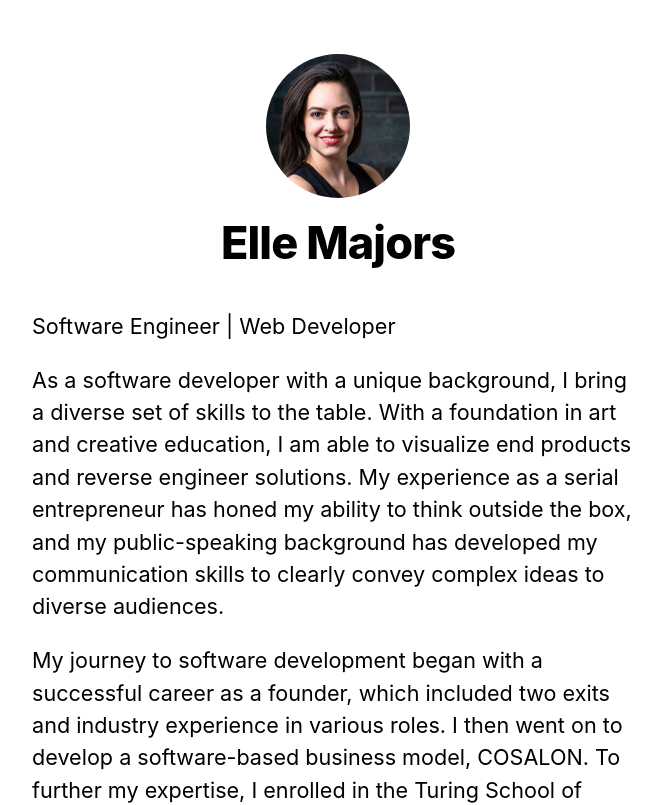
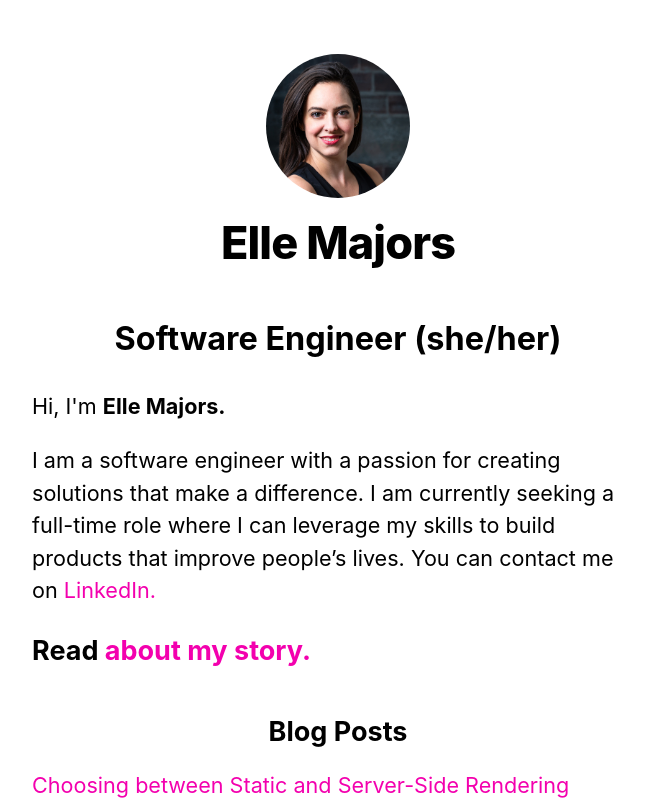
Before and after one commit to Elle-M/nextjs-blog, a Next.js app: page / in a window 1280 px wide. Shown: the top 805 px of the page, without its empty margins (302-963 px from the left). Built offline with nearby package versions, Linux system fonts and the light colour scheme.

Commit message:
add: about me page and update styling

```diff
--- a/lib/posts.js
+++ b/lib/posts.js
@@ -46,16 +46,13 @@ export async function getPostData(id) {
   const fullPath = path.join(postsDirectory, `${id}.md`);
   const fileContents = fs.readFileSync(fullPath, 'utf8');
 
-  // Use gray-matter to parse the post metadata section
   const matterResult = matter(fileContents);
 
-  // Use remark to convert markdown into HTML string
   const processedContent = await remark()
     .use(html)
     .process(matterResult.content);
   const contentHtml = processedContent.toString();
 
-  // Combine the data with the id and contentHtml
   return {
     id,
     contentHtml,
--- a/pages/index.js
+++ b/pages/index.js
@@ -1,5 +1,5 @@
 import Head from 'next/head';
-import Layout, { siteTitle } from '../components/layout';
+import Layout, { siteHeader, siteTitle } from '../components/layout';
 import utilStyles from '../styles/utils.module.css';
 import { getSortedPostsData } from '../lib/posts';
 import Link from 'next/link';
@@ -21,13 +21,17 @@ export default function Home({ allPostsData }) {
         <title>{siteTitle}</title>
       </Head>
       <section className={utilStyles.headingMd}>
-      <p>Software Engineer | Web Developer</p>
-        <p>As a software developer with a unique background, I bring a diverse set of skills to the table. With a foundation in art and creative education, I am able to visualize end products and reverse engineer solutions. My experience as a serial entrepreneur has honed my ability to think outside the box, and my public-speaking background has developed my communication skills to clearly convey complex ideas to diverse audiences.</p>
-        <p>My journey to software development began with a successful career as a founder, which included two exits and industry experience in various roles. I then went on to develop a software-based business model, COSALON. To further my expertise, I enrolled in the Turing School of Software and Design for Back-End Development, where I gained hands-on experience in programming.</p>
-        <p>Beyond work, I prioritize spending time with my family and volunteering, as well as advocating for under served communities. I also enjoy reading and spending time in nature.</p>
+      <h2>Software Engineer (she/her) </h2>
+        <p>Hi, I'm <strong>Elle Majors.</strong></p>
+        <p>I am a software engineer with a passion for creating solutions that make a difference. I am currently seeking a full-time role where I can leverage my skills to build products that improve people’s lives. You can contact me on <a href="https://www.linkedin.com/in/ellemajors/">LinkedIn.</a></p>
+      </section>
+      <section>
+      <h1 className="title">
+        Read <Link href="/posts/about-me">about my story.</Link>
+      </h1>
       </section>
       <section className={`${utilStyles.headingMd} ${utilStyles.padding1px}`}>
-        <h2 className={utilStyles.headingLg}>Blog</h2>
+        <h2 className={utilStyles.headingLg}>Blog Posts</h2>
         <ul className={utilStyles.list}>
           {allPostsData.map(({ id, date, title }) => (
             <li className={utilStyles.listItem} key={id}>
--- a/pages/posts/[id].js
+++ b/pages/posts/[id].js
@@ -30,7 +30,6 @@ export async function getStaticPaths() {
 }
 
 export async function getStaticProps({ params }) {
-  // Add the "await" keyword like this:
   const postData = await getPostData(params.id);
 
   return {
--- a/styles/global.css
+++ b/styles/global.css
@@ -13,7 +13,7 @@ body {
 }
 
 a {
-  color: #0070f3;
+  color: #f300ae;
   text-decoration: none;
 }
 
--- a/styles/utils.module.css
+++ b/styles/utils.module.css
@@ -25,6 +25,14 @@
   line-height: 1.5;
 }
 
+.headingMd h2 {
+  text-align: center;
+}
+
+.headingMd h3 {
+  text-align: center;
+}
+
 .borderCircle {
   border-radius: 9999px;
 }
```
Also changed, not shown: pages/posts/about-me.js (added, +23 -0 lines), components/layout.module.css (line endings or trailing spaces).
